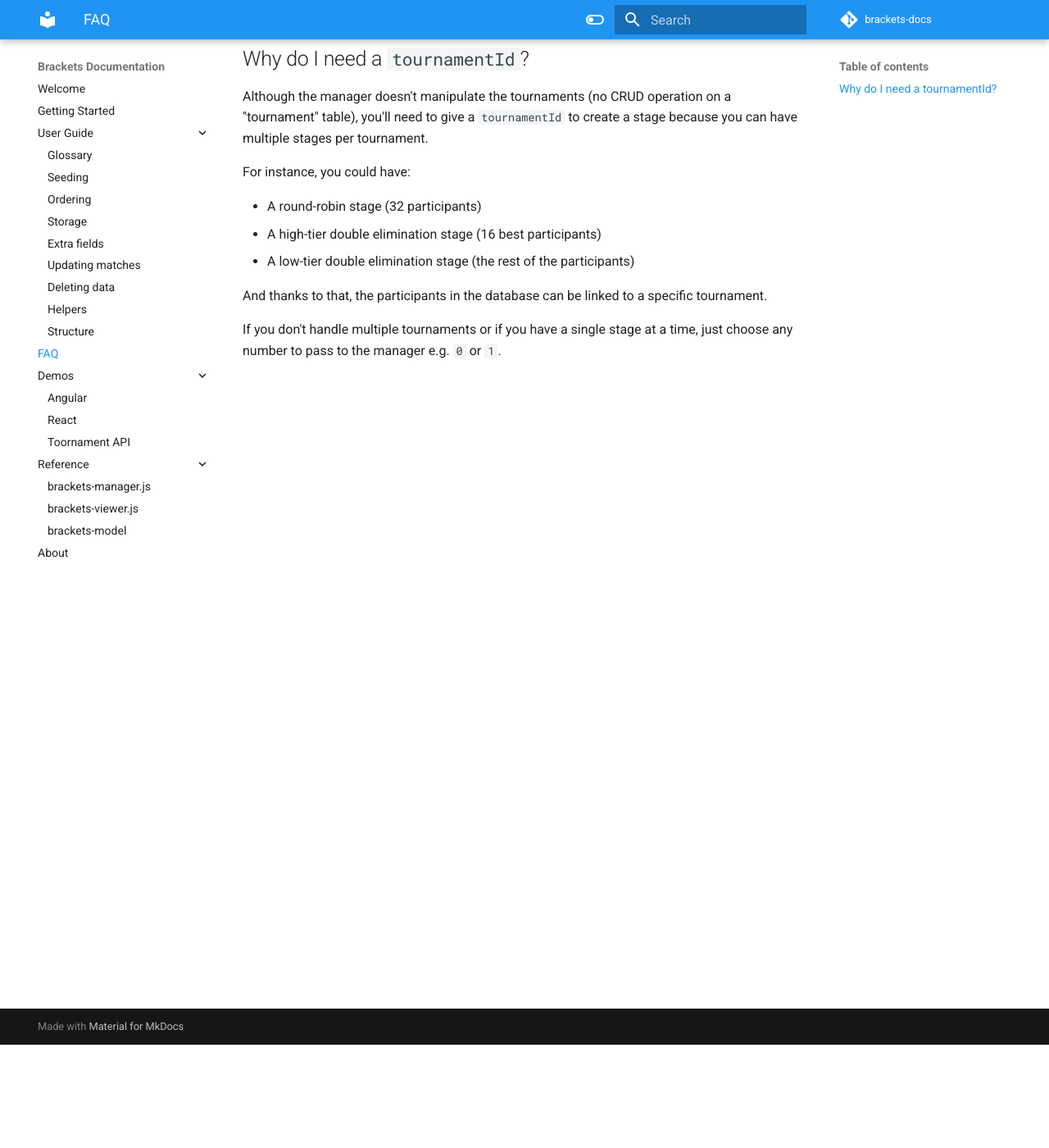
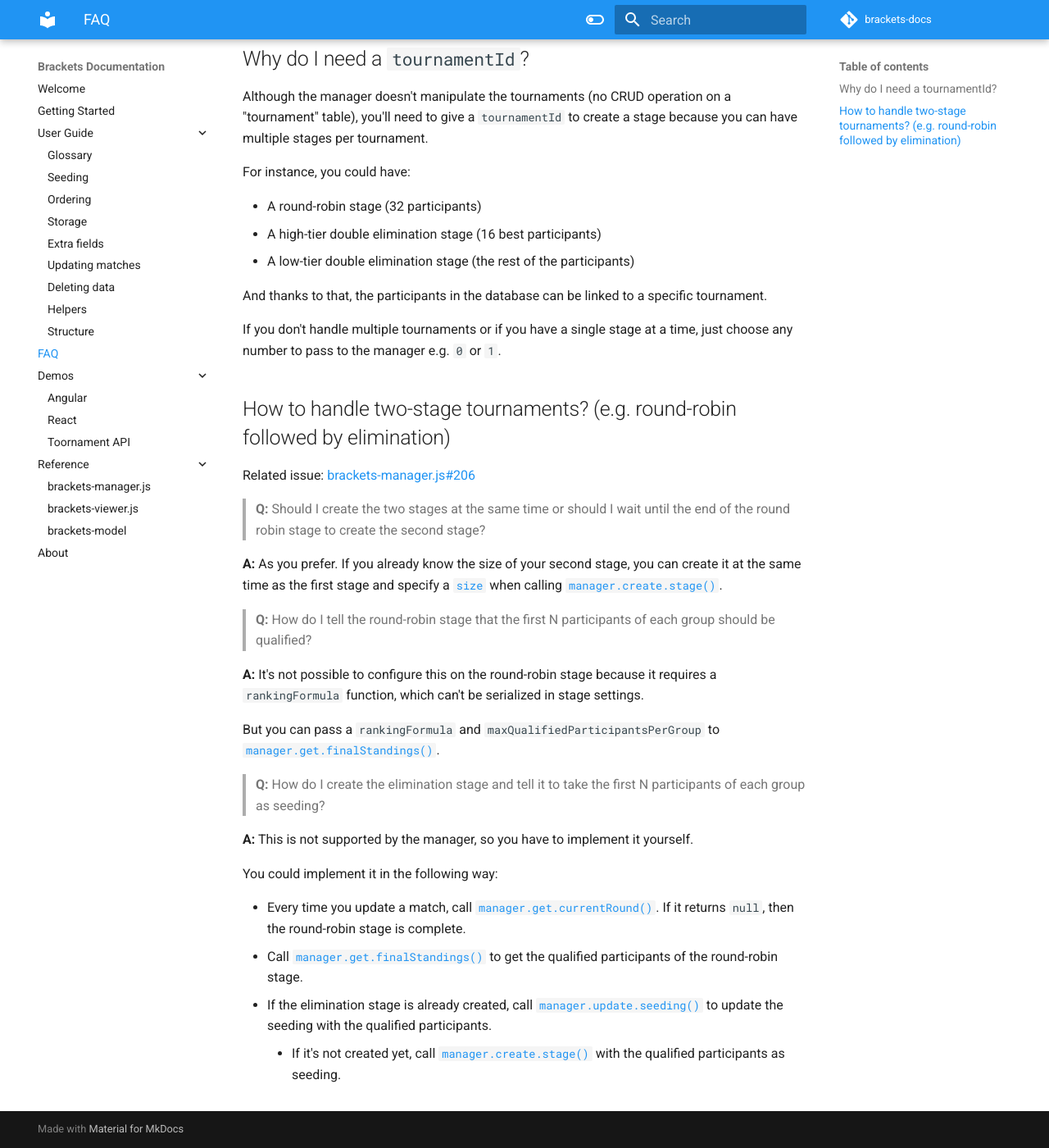
Before and after one commit to Drarig29/brackets-docs, an MkDocs documentation site: the page built from docs/faq.md, in a window 1280 px wide and 1400 px high, scrolled down 126 px. Shown: the whole window at 82% size. Built offline with MkDocs 1.6.1 and Material for MkDocs 9.7.7, drawn with Linux system fonts in a browser that asks for light colours; comment, search, counter and statistics services are not loaded.

Commit message:
Add "How to handle two-stage tournaments?" to FAQ

```diff
--- a/docs/faq.md
+++ b/docs/faq.md
@@ -13,3 +13,28 @@ For instance, you could have:
 And thanks to that, the participants in the database can be linked to a specific tournament.
 
 If you don't handle multiple tournaments or if you have a single stage at a time, just choose any number to pass to the manager e.g. `0` or `1`.
+
+## How to handle two-stage tournaments? (e.g. round-robin followed by elimination)
+
+Related issue: [brackets-manager.js#206](https://github.com/Drarig29/brackets-manager.js/issues/206)
+
+> **Q:** Should I create the two stages at the same time or should I wait until the end of the round robin stage to create the second stage?
+
+**A:** As you prefer. If you already know the size of your second stage, you can create it at the same time as the first stage and specify a [`size`](/brackets-docs/reference/model/interfaces/StageSettings.html#size) when calling [`manager.create.stage()`](/brackets-docs/reference/manager/interfaces/CallableCreate.html#stage).
+
+> **Q:** How do I tell the round-robin stage that the first N participants of each group should be qualified?
+
+**A:** It's not possible to configure this on the round-robin stage because it requires a `rankingFormula` function, which can't be serialized in stage settings.
+
+But you can pass a `rankingFormula` and `maxQualifiedParticipantsPerGroup` to [`manager.get.finalStandings()`](/brackets-docs/reference/manager/classes/Get.html#finalStandings.finalStandings-2).
+
+> **Q:** How do I create the elimination stage and tell it to take the first N participants of each group as seeding?
+
+**A:** This is not supported by the manager, so you have to implement it yourself.
+
+You could implement it in the following way:
+
+- Every time you update a match, call [`manager.get.currentRound()`](/brackets-docs/reference/manager/classes/Get.html#currentRound). If it returns `null`, then the round-robin stage is complete.
+- Call [`manager.get.finalStandings()`](/brackets-docs/reference/manager/classes/Get.html#finalStandings) to get the qualified participants of the round-robin stage.
+- If the elimination stage is already created, call [`manager.update.seeding()`](/brackets-docs/reference/manager/classes/Update.html#seeding) to update the seeding with the qualified participants.
+    - If it's not created yet, call [`manager.create.stage()`](/brackets-docs/reference/manager/interfaces/CallableCreate.html#stage) with the qualified participants as seeding.
--- a/docs/user-guide/glossary.md
+++ b/docs/user-guide/glossary.md
@@ -103,7 +103,8 @@ For elimination stages:
 For round-robin stages:
 
 - The order is **determined by a ranking formula**: participants with the highest total points are at the top of the list.
-- The return value is a list of [`RankingItem`](/brackets-docs/reference/model/interfaces/RankingItem.html).
-- The calculation is the **same as the one used in the viewer** to display ranking tables in each group.
+- The return value is a list of [`RoundRobinFinalStandingsItem`](/brackets-docs/reference/manager/interfaces/RoundRobinFinalStandingsItem.html).
 - The ranking formula can be used for tie-breaking.
 - Match game results (e.g. Bo3) are not taken into account: only parent matches are used as source of truth.
+- You can specify the maximum number of participants to qualify per group with the `maxQualifiedParticipantsPerGroup` option.
+- See [How to handle two-stage tournaments? (e.g. round-robin followed by elimination)](/brackets-docs/faq/#how-to-handle-two-stage-tournaments-eg-round-robin-followed-by-elimination).
```
